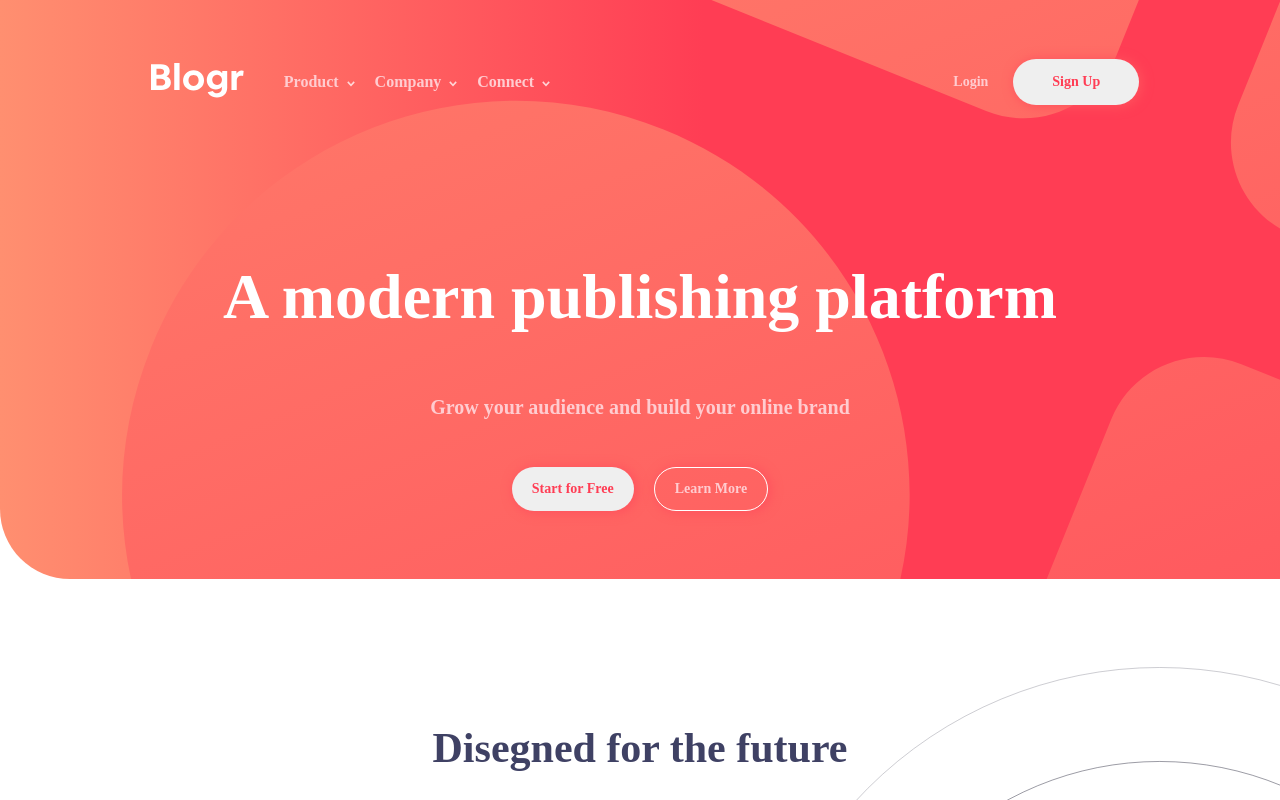
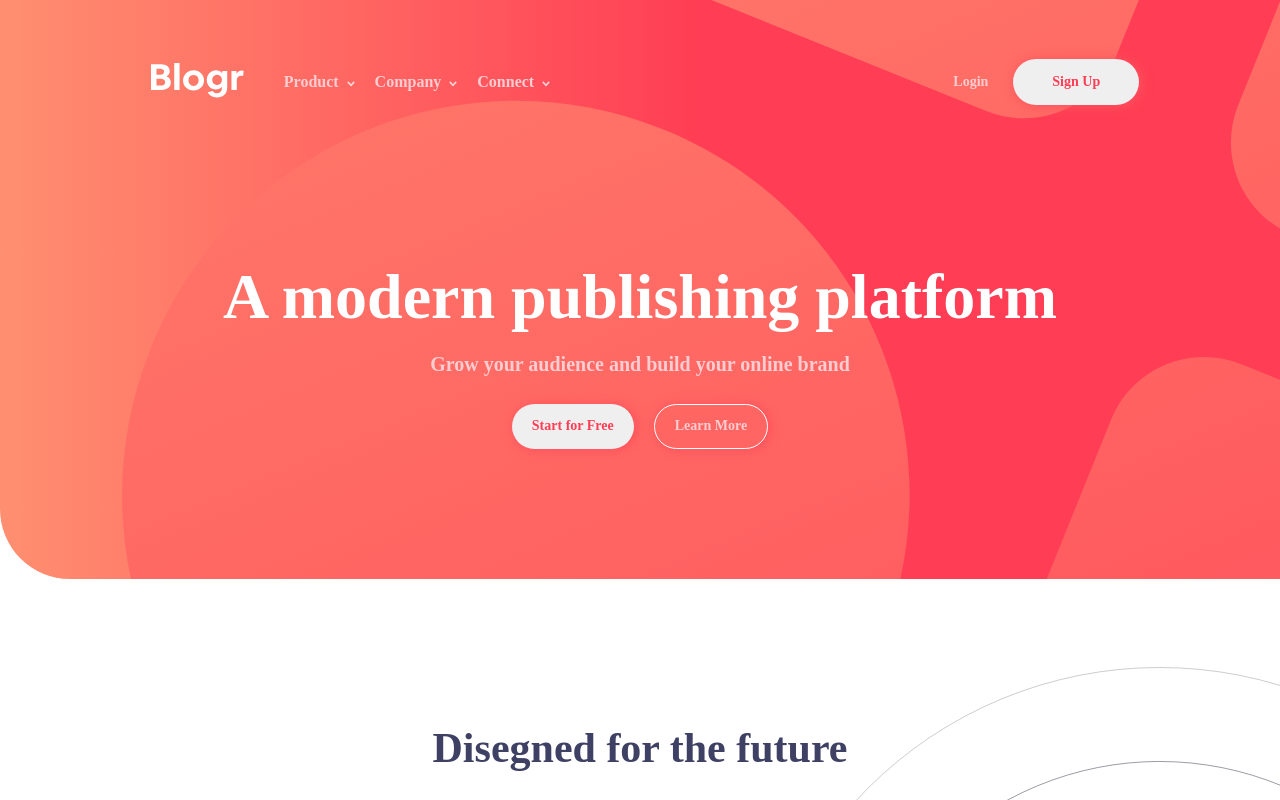
Before and after one commit to John9927/blogr-landing-angular, an Angular app: page / in a window 1280 px wide. Shown: the top 800 px of the page. Built offline with nearby package versions, Linux system fonts and the light colour scheme.

Commit message:
fix title

```diff
--- a/src/app/dashboard/dashboard.component.css
+++ b/src/app/dashboard/dashboard.component.css
@@ -119,6 +119,7 @@
 .header__title {
   font-size: 64px;
   display: flex;
+  margin-bottom: 20px;
   justify-content: center;
   color: white;
 }
@@ -126,7 +127,7 @@
 .header__description {
   display: flex;
   justify-content: center;
-  margin: 20px;
+  /* margin: 20px; */
   font-size: 20px;
   color: hsl(355, 100%, 90%);
 }
```
